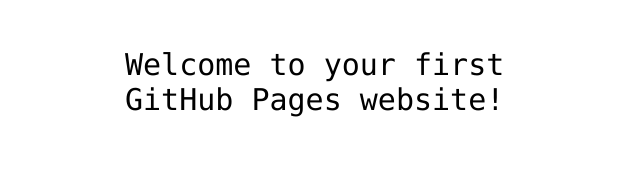
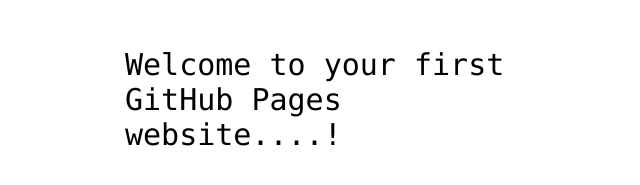
Before and after one commit to zeeshanthedev590/hello-world, a plain HTML site: page index.html in a window 1280 px wide. Shown: the part 341-526 px from the top of the page, without its empty margins (315-955 px from the left). Drawn offline with Linux system fonts and the light colour scheme.

Commit message:
Update index.html
i have changed the content of the file

```diff
--- a/index.html
+++ b/index.html
@@ -12,7 +12,7 @@
 <img src="https://octodex.github.com/images/daftpunktocat-thomas.gif" id="octocat" alt="octocat-gif" />
 
 <!-- Change this code here by copy and pasting your template on line 15 -->
-<p>Welcome to your first GitHub Pages website!</p>
+<p>Welcome to your first GitHub Pages website....!</p>
 
 </body>
 </html>
```
